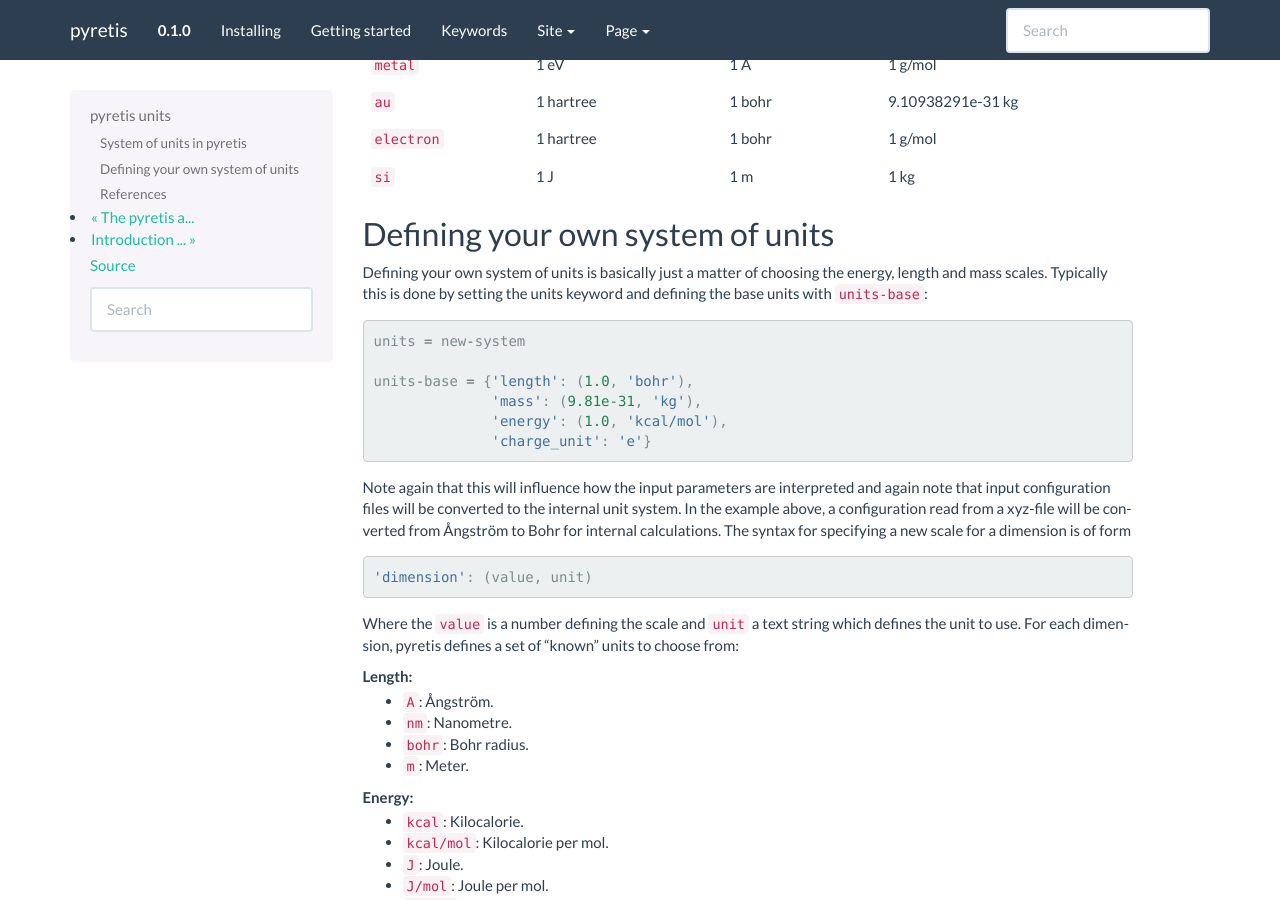
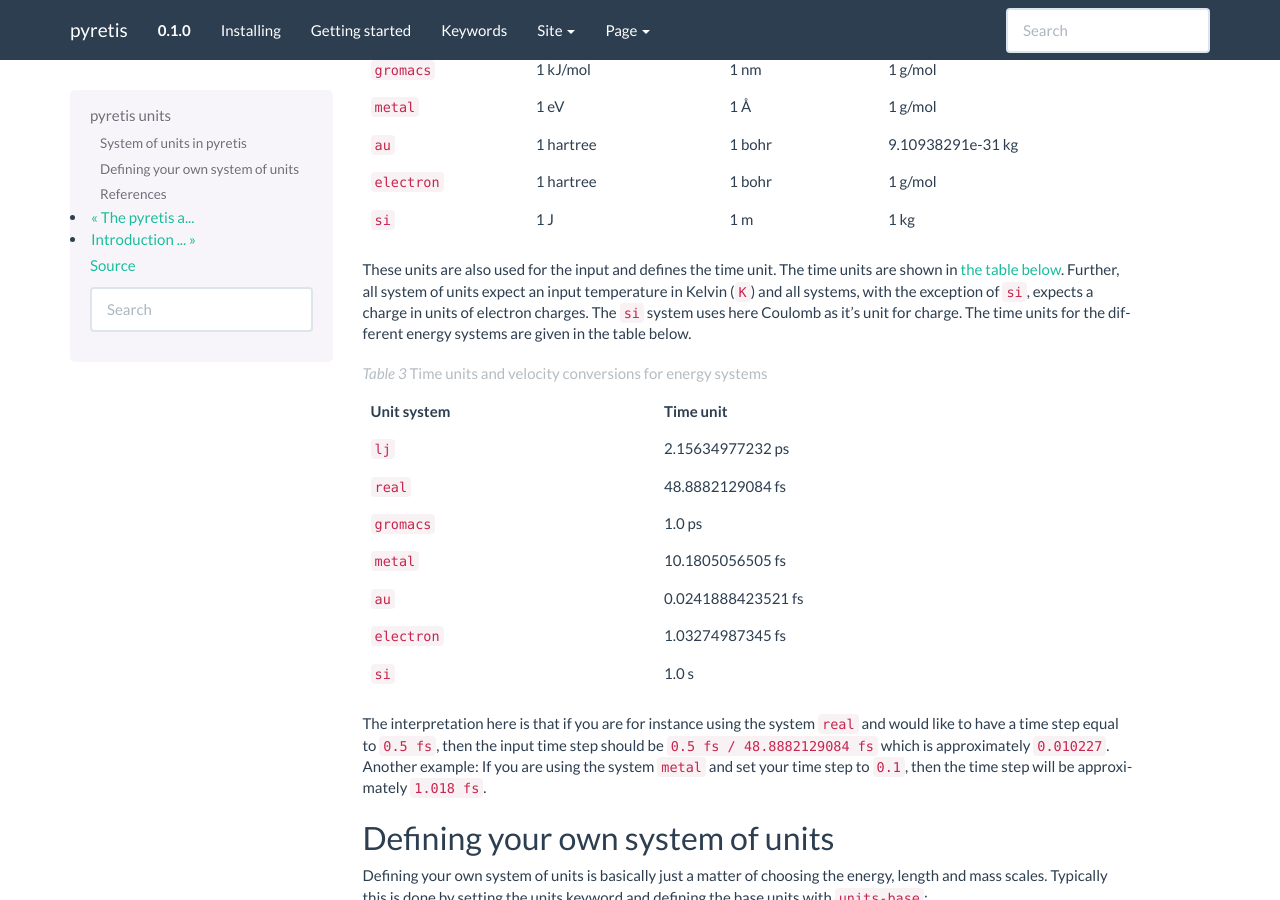
Before and after one commit to jonasjaeger-sci/mod905, a Sphinx documentation site: the page built from docs/user/units.rst, in a window 1280 px wide and 900 px high, scrolled down 1957 px. Built offline with Sphinx 7.4.7, drawn with Linux system fonts in a browser that asks for light colours; formulas are drawn with MathJax 3; some of the changed text lies outside the part shown.

Commit message:
Updated docs for units

```diff
--- a/docs/user/units.rst
+++ b/docs/user/units.rst
@@ -79,7 +79,12 @@
 
 Setting the unit system will define the units used for input to
 pyretis. The units for the different systems are given in
-the :ref:`table of input units <table_unit_input>` below.
+the :ref:`table of input units <table_unit_input>` below. Note
+that the time unit is determined by the energy, length and
+mass scale and that **the input time step will be assumed
+to be given in internal units**. Conversion factors to more
+familiar units are given in the
+:ref:`table on time units <table_unit_systems_time>`.
 
 If the initial configuration is given as a file (for instance
 in xyz format), then the system of units will be used to
@@ -156,6 +161,45 @@
    +--------------+----------------+-------------+--------------------+
    | ``si``       | 1 J            | 1 m         | 1 kg               |
    +--------------+----------------+-------------+--------------------+
+
+These units are also used for the input and defines the time unit.
+The time units are shown in :ref:`the table below <table_unit_systems_time>`.
+Further, all system of units expect an input temperature in Kelvin
+(``K``) and all systems, with the exception of ``si``, expects a
+charge in units of electron charges. The ``si`` system uses here
+Coulomb as it's unit for charge. The time units for the different
+energy systems are given in the table below.
+
+.. _table_unit_systems_time:
+
+.. table:: Time units and velocity conversions for energy systems
+   :class: table-hover
+
+   +--------------+--------------------+
+   | Unit system  | Time unit          |
+   +==============+====================+
+   | ``lj``       | 2.15634977232 ps   |
+   +--------------+--------------------+
+   | ``real``     | 48.8882129084 fs   |
+   +--------------+--------------------+
+   | ``gromacs``  | 1.0 ps             |
+   +--------------+--------------------+
+   | ``metal``    | 10.1805056505 fs   |
+   +--------------+--------------------+
+   | ``au``       | 0.0241888423521 fs |
+   +--------------+--------------------+
+   | ``electron`` | 1.03274987345 fs   |
+   +--------------+--------------------+
+   | ``si``       | 1.0 s              |
+   +--------------+--------------------+
+
+
+The interpretation here is that if you are for instance using the system
+``real`` and would like to have a time step equal to ``0.5 fs``, then the
+input time step should be ``0.5 fs / 48.8882129084 fs`` which is
+approximately ``0.010227``. Another example: If you are using the system
+``metal`` and set your time step to ``0.1``, then the time step will be
+approximately ``1.018 fs``.
 
 
 .. _user-units-custom:
```
Also changed, not shown: other parts of docs/user/units.rst (+17 -17 lines).
